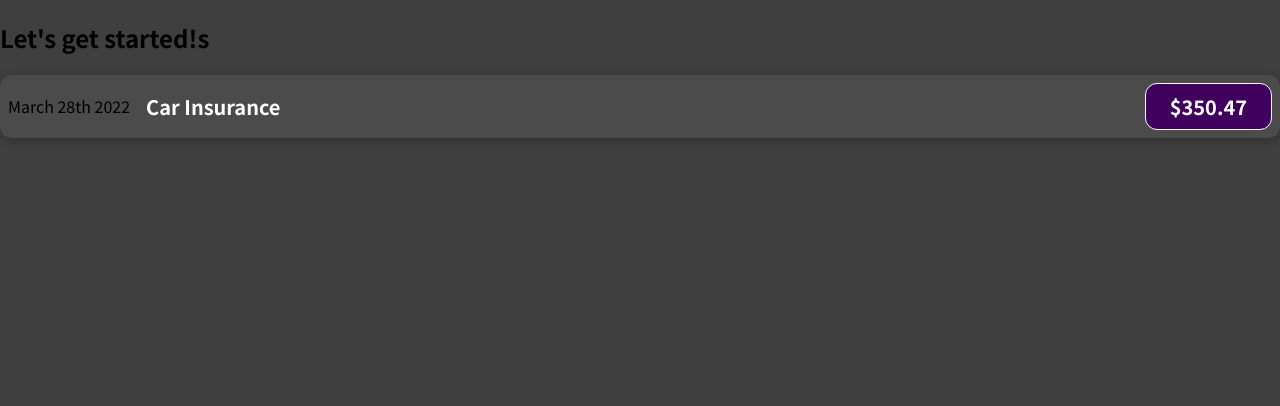
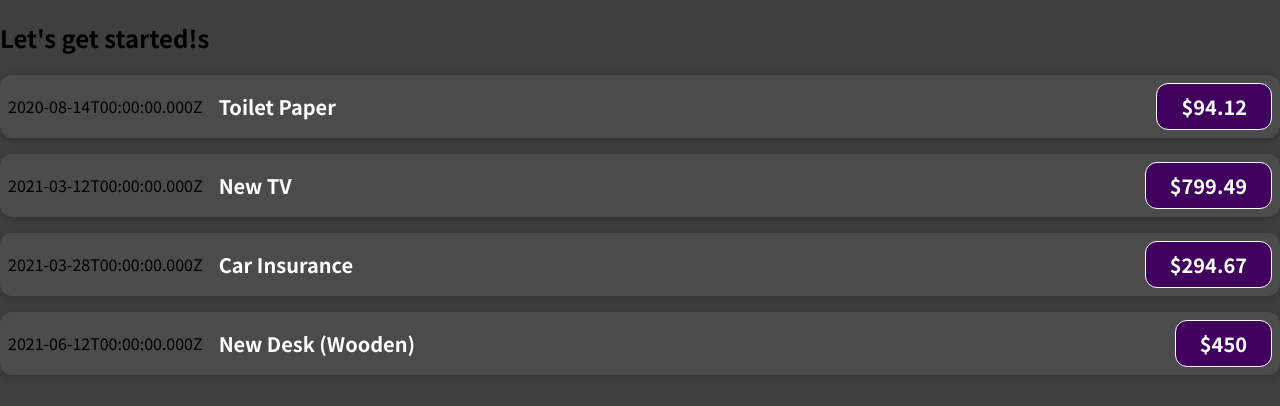
Before and after one commit to Persiwal/expenses-react, a JavaScript app: page / in a window 1280 px wide. Shown: the top 406 px of the page. Built offline with nearby package versions, Linux system fonts and the light colour scheme.

Commit message:
Add props to ExpenseItem component

```diff
--- a/src/App.js
+++ b/src/App.js
@@ -1,10 +1,51 @@
 import ExpenseItem from "./components/ExpenseItem";
 
 function App() {
+  const expenses = [
+    {
+      id: "e1",
+      title: "Toilet Paper",
+      amount: 94.12,
+      date: new Date(2020, 7, 14),
+    },
+    { id: "e2", title: "New TV", amount: 799.49, date: new Date(2021, 2, 12) },
+    {
+      id: "e3",
+      title: "Car Insurance",
+      amount: 294.67,
+      date: new Date(2021, 2, 28),
+    },
+    {
+      id: "e4",
+      title: "New Desk (Wooden)",
+      amount: 450,
+      date: new Date(2021, 5, 12),
+    },
+  ];
+
   return (
     <div>
       <h2>Let's get started!s</h2>
-      <ExpenseItem></ExpenseItem>
+      <ExpenseItem
+        title={expenses[0].title}
+        amount={expenses[0].amount}
+        date={expenses[0].date.toISOString()}
+      ></ExpenseItem>
+      <ExpenseItem
+        title={expenses[1].title}
+        amount={expenses[1].amount}
+        date={expenses[1].date.toISOString()}
+      ></ExpenseItem>
+      <ExpenseItem
+        title={expenses[2].title}
+        amount={expenses[2].amount}
+        date={expenses[2].date.toISOString()}
+      ></ExpenseItem>
+      <ExpenseItem
+        title={expenses[3].title}
+        amount={expenses[3].amount}
+        date={expenses[3].date.toISOString()}
+      ></ExpenseItem>
     </div>
   );
 }
--- a/src/components/ExpenseItem.js
+++ b/src/components/ExpenseItem.js
@@ -1,12 +1,13 @@
 import "./ExpenseItem.css";
 
-function ExpenseItem() {
+function ExpenseItem(props) {
+
   return (
     <div className="expense-item">
-      <div>March 28th 2022</div>
+      <div>{props.date}</div>
       <div className="expense-item__description">
-        <h2>Car Insurance</h2>
-        <div className="expense-item__price">$350.47</div>
+        <h2>{props.title}</h2>
+        <div className="expense-item__price">${props.amount}</div>
       </div>
     </div>
   );
```
Also changed, not shown: 1 other file (tests, documents, lock files or other folders).
